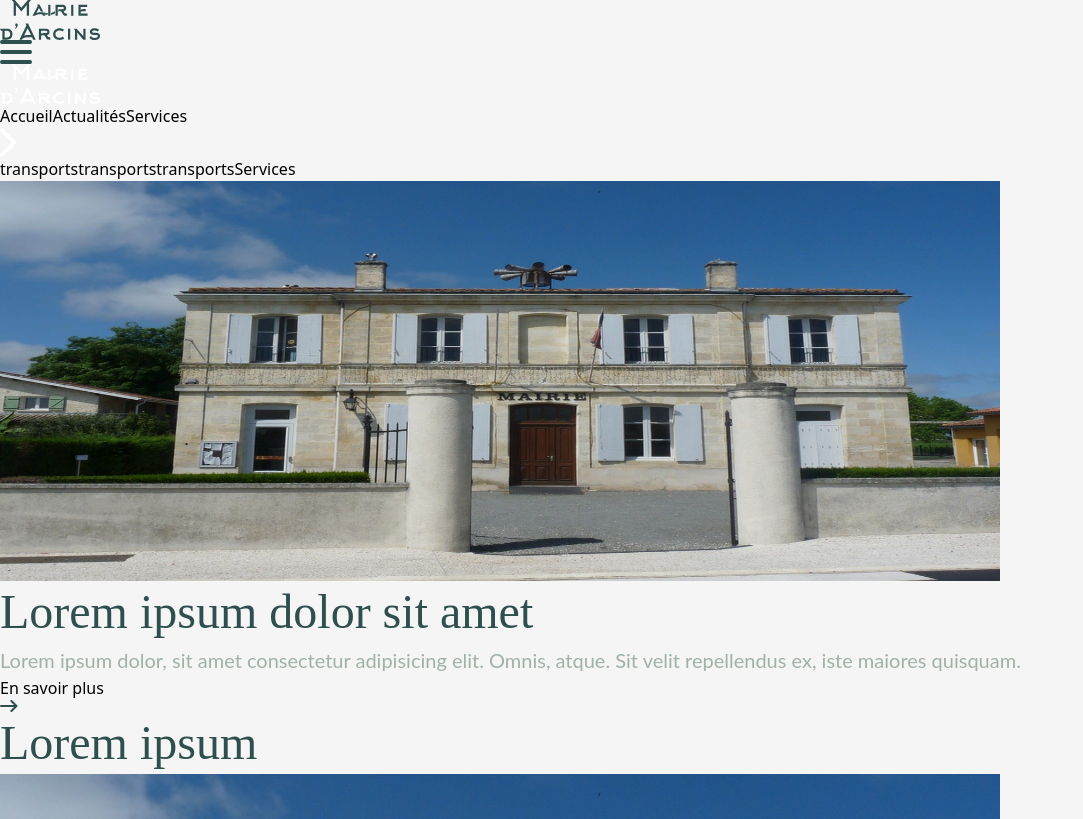
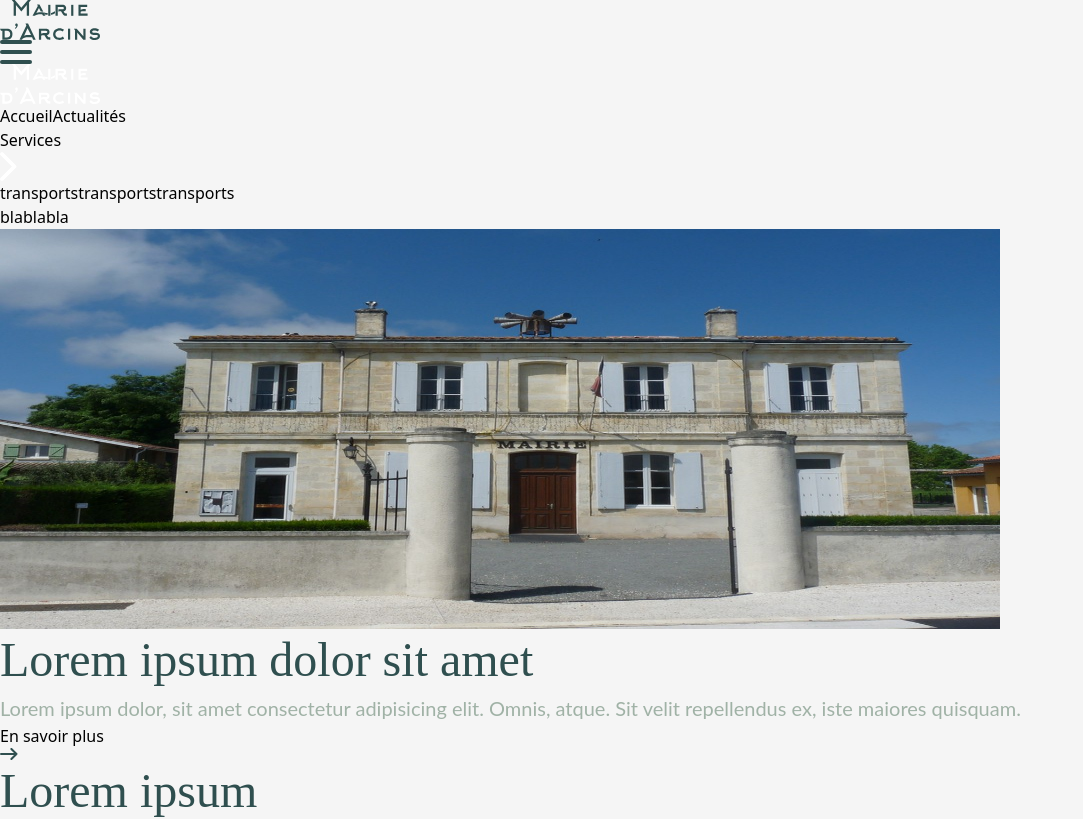
Before and after one commit to ozen2/Mairie-Arcins, a Next.js app: page / in a window 1280 px wide. Shown: the top 819 px of the page, without its empty margins (0-1083 px from the left). Built offline with nearby package versions, Linux system fonts and the light colour scheme.

Commit message:
finished sub menu animaton

```diff
--- a/src/app/components/navbarClient.jsx
+++ b/src/app/components/navbarClient.jsx
@@ -12,6 +12,8 @@ export default function NavbarClient() {
   const [IsBurgerClicked, SetIsBurgerClicked] = useState(false);
   const [IsNavVisible, SetIsNavVisible] = useState(false);
   const [IsServicesClicked, SetIsServicesClicked] = useState(false);
+  const [IsSubMenuClicked, SetIsSubMenuClicked] = useState(false);
+  const [IsSubMenuVisible, SetIsSubMenuVisible] = useState(false);
 
   const toggleNav = () => {
     SetIsNavVisible(true);
@@ -26,19 +28,37 @@ export default function NavbarClient() {
   };
 
   const toggleServices = () => {
+    SetIsServicesClicked(true);
+    if (SetIsServicesClicked) {
+      setTimeout(() => {
         SetIsServicesClicked(!IsServicesClicked);
+      }, 220);
+    }
     SetIsArrowClicked(!IsArrowClicked);
+    SetIsSubMenuVisible(true);
+    if (IsSubMenuVisible) {
+      setTimeout(() => {
+        SetIsSubMenuVisible(false);
+      }, 170);
+    }
+    setTimeout(() => {
+      SetIsSubMenuClicked(!IsSubMenuClicked);
+    }, 1);
   };
 
   const isOpen = IsBurgerClicked
     ? "bg-[--primary-color] absolute z-20 w-full h-full top-0 left-0 flex flex-col duration-500 ease-in-out gap-10 items-start"
-    : "bg-[--primary-color] absolute z-20 h-0 w-full top-0 left-0 -translate-y-[50rem] duration-700 ease-in-out flex flex-col gap-10 items-start";
+    : "bg-[--primary-color] absolute z-20 h-0 w-full top-0 left-0 -translate-y-[50rem] duration-700 ease-in-out flex flex-col gap-10 items-center";
 
   const isVisible = IsNavVisible ? "block" : "hidden";
 
-  const servicesOpen = IsServicesClicked
-    ? "block ml-10 text-white text-xl"
-    : "hidden";
+  const servicesOpen = IsServicesClicked ? "text-white" : "";
+
+  const isSubVisible = IsSubMenuClicked
+    ? "flex opacity-100 duration-300 rounded-xl flex-wrap flex-col gap-5 justify-around absolute top-10"
+    : "flex opacity-0 duration-300 rounded-xl flex-wrap flex-col gap-5 justify-around absolute top-10";
+
+  const isSubClicked = IsSubMenuVisible ? "block" : "hidden";
 
   return (
     <>
@@ -66,37 +86,49 @@ export default function NavbarClient() {
           src={LogoArcins}
           alt=""
           width={100}
-          className="mt-10 ml-10 z-50"
+          className="mt-10 ml-10 z-50 self-start"
         />
-        <span className="h-[0.05rem] w-80 self-center mt-10 bg-[--secondary-color]"></span>
+        <span className="h-[0.05rem] w-72 md:w-5/6 self-center mt-10 bg-[--secondary-color]"></span>
         <Link href={""} className="mt-10 ml-10 text-white text-2xl">
           Accueil
         </Link>
         <Link href={""} className="text-white ml-10 text-2xl">
           Actualités
         </Link>
+        <div
+          className={
+            IsSubMenuClicked
+              ? "pb-32 transition-all ease-in-out duration-300"
+              : "pb-0 transition-all ease-in-out duration-300"
+          }
+        >
           <Link
             href={""}
-          className="text-white ml-10 text-2xl flex w-screen justify-between"
+            className={"text-white text-2xl ml-10 flex gap-4 relative"}
             onClick={toggleServices}
           >
             Services
             <Image
               alt=""
               src={Arrow}
-            className={IsArrowClicked ? "w-2 mr-20 rotate-90" : "w-2 mr-20"}
+              className={IsArrowClicked ? "w-2" : "w-2 rotate-90"}
             />
-        </Link>
-        <Link href={""} className={servicesOpen}>
+            <div className={`${isSubClicked} ${isSubVisible}`}>
+              <Link href={""} className={`text-xl ${servicesOpen}`}>
                 transports
               </Link>
-        <Link href={""} className={servicesOpen}>
+              <Link href={""} className={`text-xl ${servicesOpen}`}>
                 transports
               </Link>
-        <Link href={""} className={servicesOpen}>
+              <Link href={""} className={`text-xl ${servicesOpen}`}>
                 transports
               </Link>
-        <Link href={""}>Services</Link>
+            </div>
+          </Link>
+        </div>
+        <Link href={""} className="text-white text-2xl ml-10">
+          blablabla
+        </Link>
       </nav>
     </>
   );
--- a/src/app/globals.css
+++ b/src/app/globals.css
@@ -162,3 +162,7 @@ p {
     @apply absolute content-[""] w-full h-0.5 left-0 bottom-[-4px] bg-[--primary-color] scale-x-0 hover:scale-x-100 transition-transform duration-300 origin-bottom-right hover:origin-bottom-left;
   }
 }
+
+.transition-max-height {
+  transition: max-height 0.3s ease-in-out;
+}
--- a/src/app/layout.js
+++ b/src/app/layout.js
@@ -1,17 +1,14 @@
 import "./globals.css";
 
 export const metadata = {
-  title: "Create Next App",
-  description: "Generated by create next app",
+  title: "Mairie d'Arcins",
+  description: "Le site officiel de la Mairie d'Arcins",
 };
 
 export default function RootLayout({ children }) {
   return (
     <html lang="fr">
-      <body
-      >
-        {children}
-      </body>
+      <body>{children}</body>
     </html>
   );
 }
```
Also changed, not shown: src/app/components/card.jsx (+1 -1 lines). Lines whose indentation alone changed are shown as unchanged.
